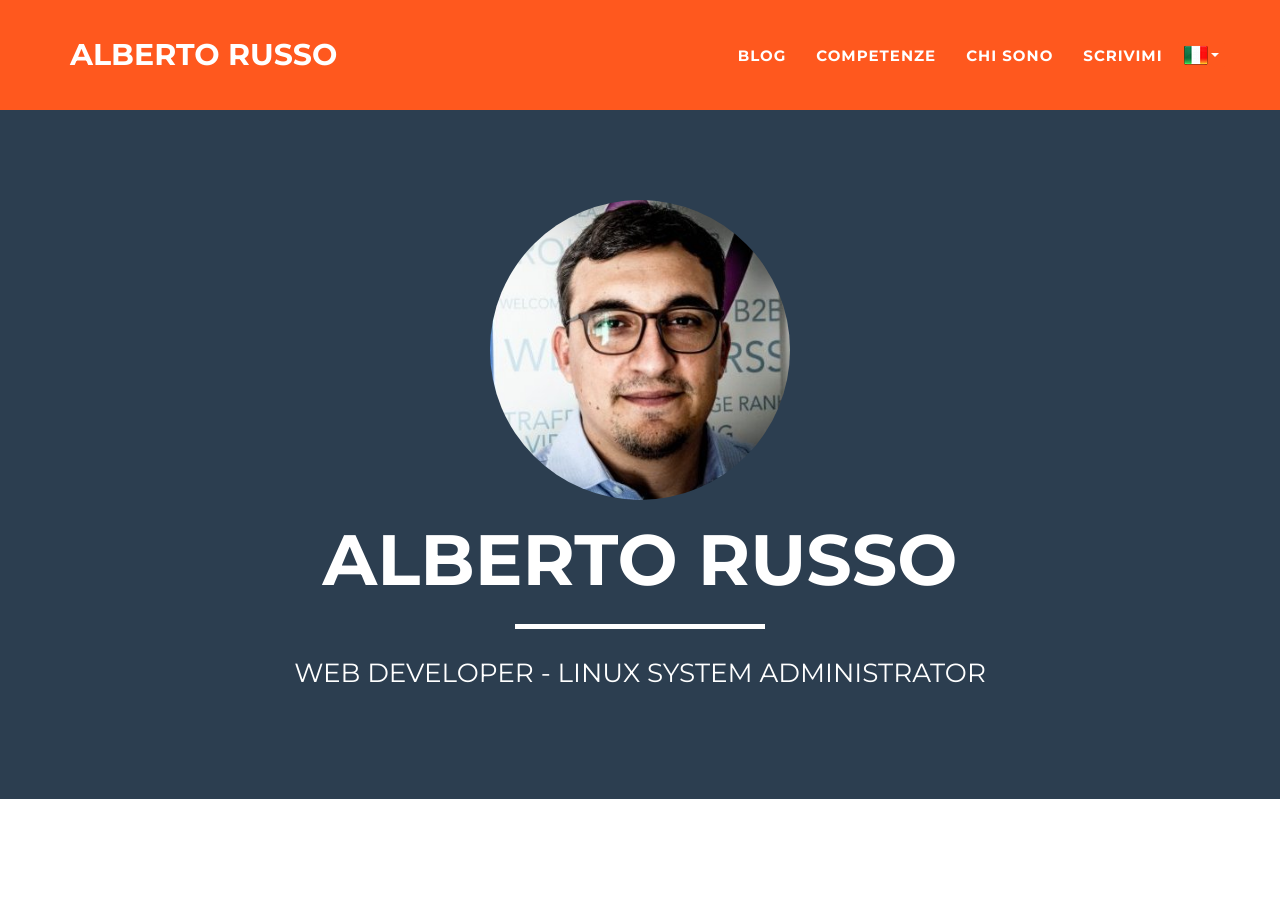
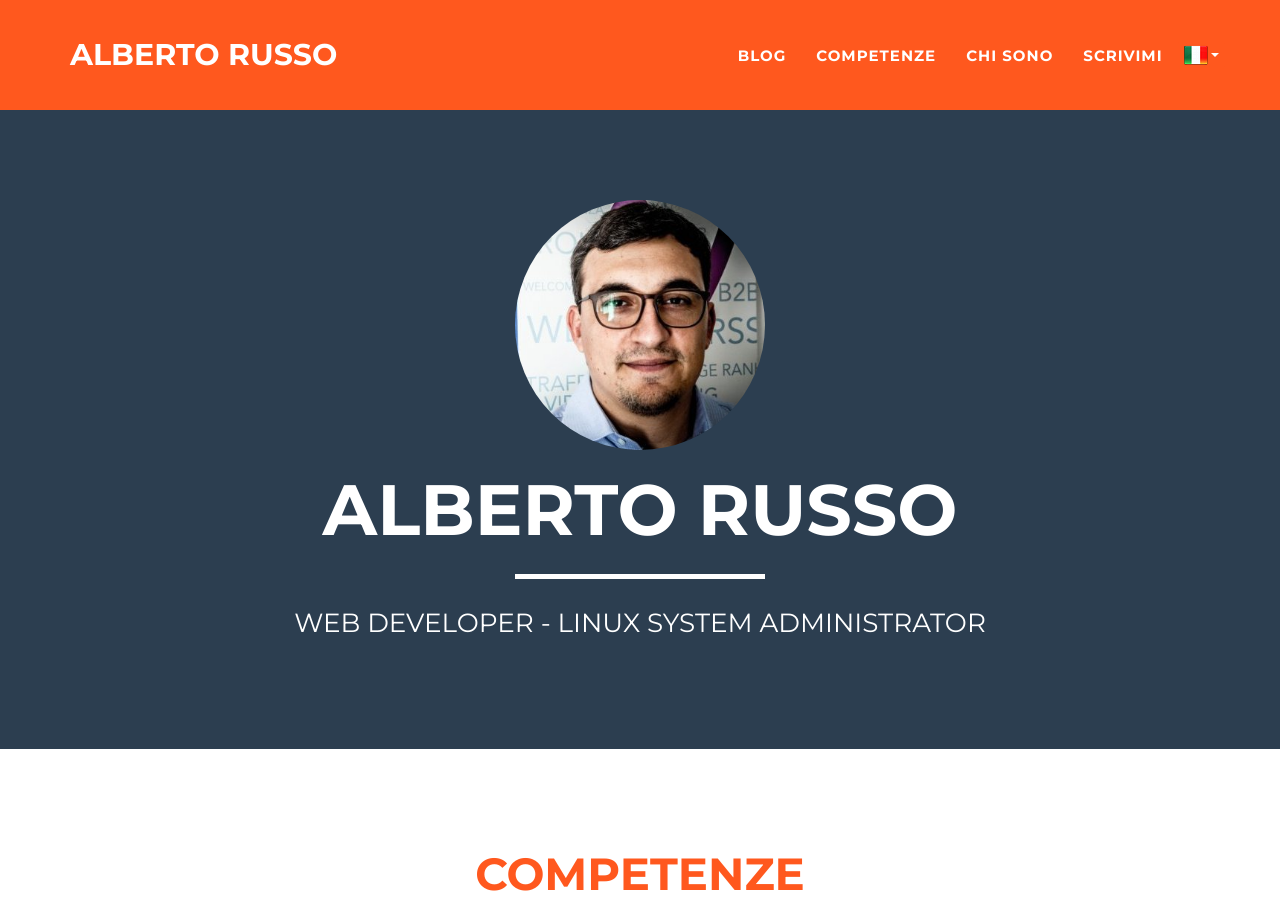
Before and after one commit to russoalberto/russoalberto.github.io, a Jekyll site: the page built from index.html, in a window 1280 px wide and 900 px high. Built offline with Jekyll 4.4.1, drawn with Linux system fonts in a browser that asks for light colours.

Commit message:
change img header

```diff
--- a/_includes/header.html
+++ b/_includes/header.html
@@ -3,7 +3,7 @@
         <div class="container">
             <div class="row">
                 <div class="col-lg-12">
-                    <img class="img-responsive img-circle" src="/img/me.jpg" alt="" width="300px">
+                    <img class="img-responsive img-circle" src="/img/me.jpg" alt="" width="250px">
                     <div class="intro-text">
                         <h1 class="name">{{ site.title }}</h1>
                         <hr class="star-light">
```
